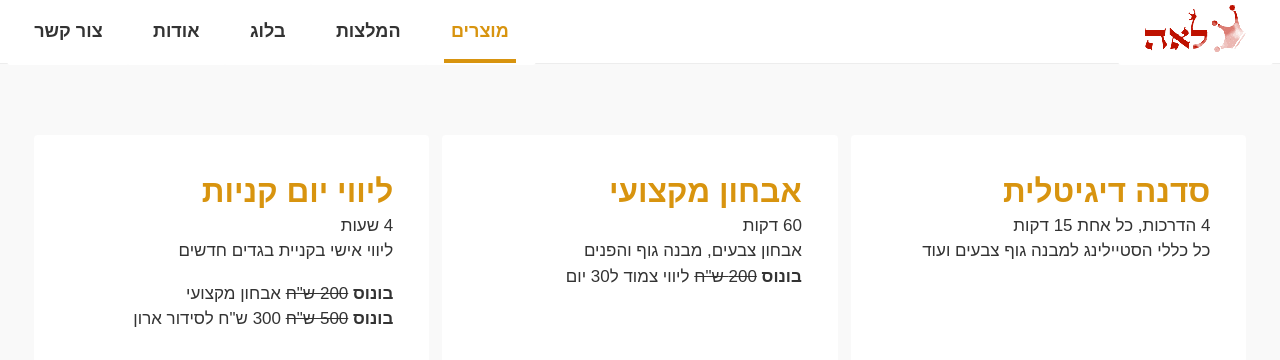
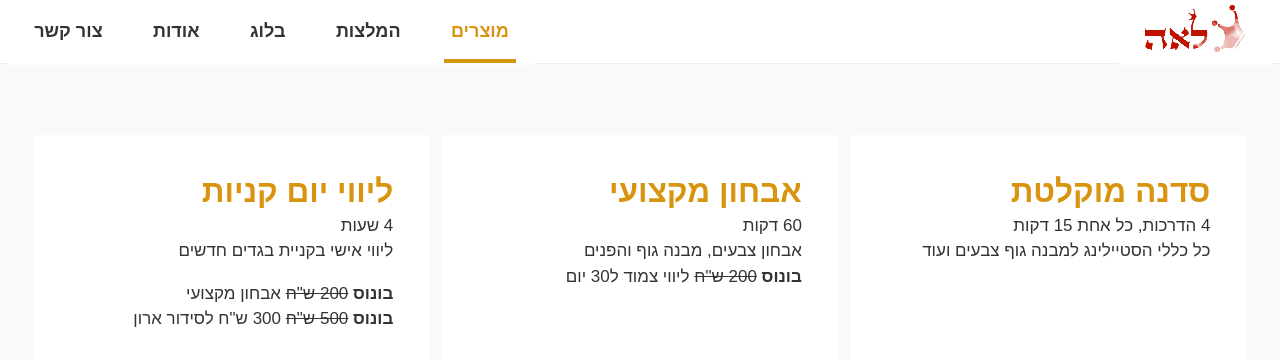
Before and after one commit to laukstein/lea.laukstein.com, a Jekyll site: the page built from products.html, in a window 1280 px wide and 936 px high. Shown: the top 360 px of the window. Built offline with Jekyll 4.4.1, drawn with Linux system fonts in a browser that asks for light colours.

Commit message:
product rename

```diff
--- a/products.html
+++ b/products.html
@@ -9,7 +9,7 @@ redirect_from:
 <ol class=items>
     <li>
         <div class=head>
-            <h2>סדנה דיגיטלית</h2>
+            <h2>סדנה מוקלטת</h2>
             <p>4 הדרכות, כל אחת 15 דקות<br>כל כללי הסטיילינג למבנה גוף צבעים ועוד</p>
         </div>
         <h3>79 ש"ח</h3>
```
